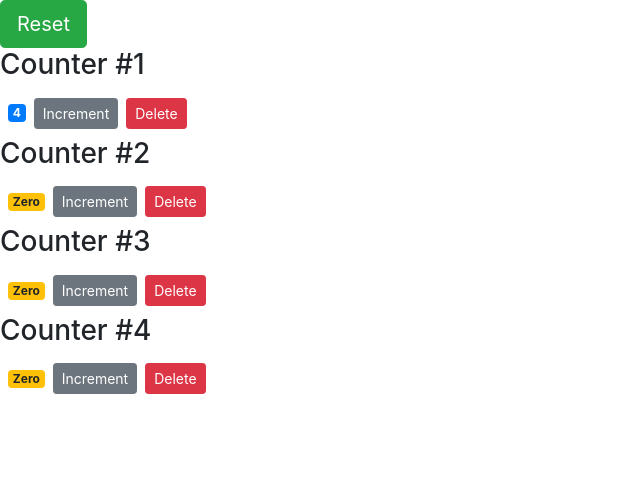
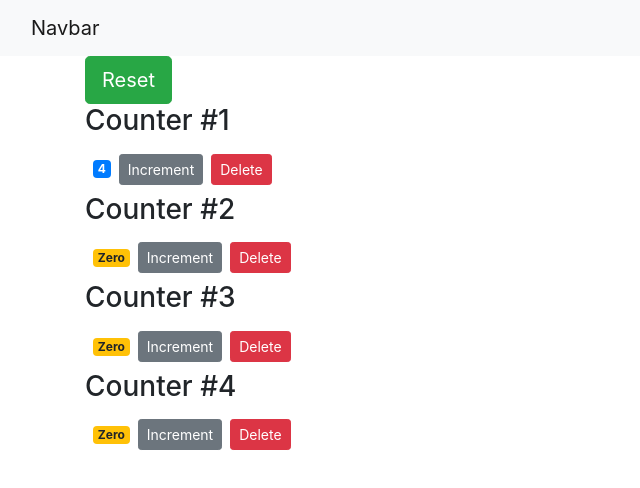
Before and after one commit to YousBen25/react-app-course, a React (Create React App) app: page / in a window 1280 px wide. Shown: the top 488 px of the page, without its empty margins (0-640 px from the left). Built offline with nearby package versions, Linux system fonts and the light colour scheme.

Commit message:
Multiple component in Sync

```diff
--- a/src/App.js
+++ b/src/App.js
@@ -1,24 +1,15 @@
-import logo from './logo.svg';
 import './App.css';
+import Counters from './Components/counters';
+import NavBar from './Components/navbar';
 
 function App() {
   return (
-    <div className="App">
-      <header className="App-header">
-        <img src={logo} className="App-logo" alt="logo" />
-        <p>
-          Edit <code>src/App.js</code> and save to reload.
-        </p>
-        <a
-          className="App-link"
-          href="https://reactjs.org"
-          target="_blank"
-          rel="noopener noreferrer"
-        >
-          Learn React
-        </a>
-      </header>
-    </div>
+    <>
+      <NavBar />
+      <main className="container">
+        <Counters />
+      </main>
+    </>
   );
 }
 
--- /dev/null
+++ b/src/Components/navbar.jsx
@@ -0,0 +1,17 @@
+import React, { Component } from "react";
+
+class NavBar extends Component {
+  render() {
+    return (
+      <nav className="navbar navbar-light bg-light">
+        <div className="container-fluid">
+          <a className="navbar-brand" href="/">
+            Navbar
+          </a>
+        </div>
+      </nav>
+    );
+  }
+}
+
+export default NavBar;
--- a/src/index.js
+++ b/src/index.js
@@ -4,11 +4,10 @@
 import App from './App';
 import reportWebVitals from './reportWebVitals';
 import 'bootstrap/dist/css/bootstrap.css';
-import Counters from './Components/counters'
 
 ReactDOM.render(
   <React.StrictMode>
-    <Counters />
+    <App />
   </React.StrictMode>,
   document.getElementById('root')
 );
```
